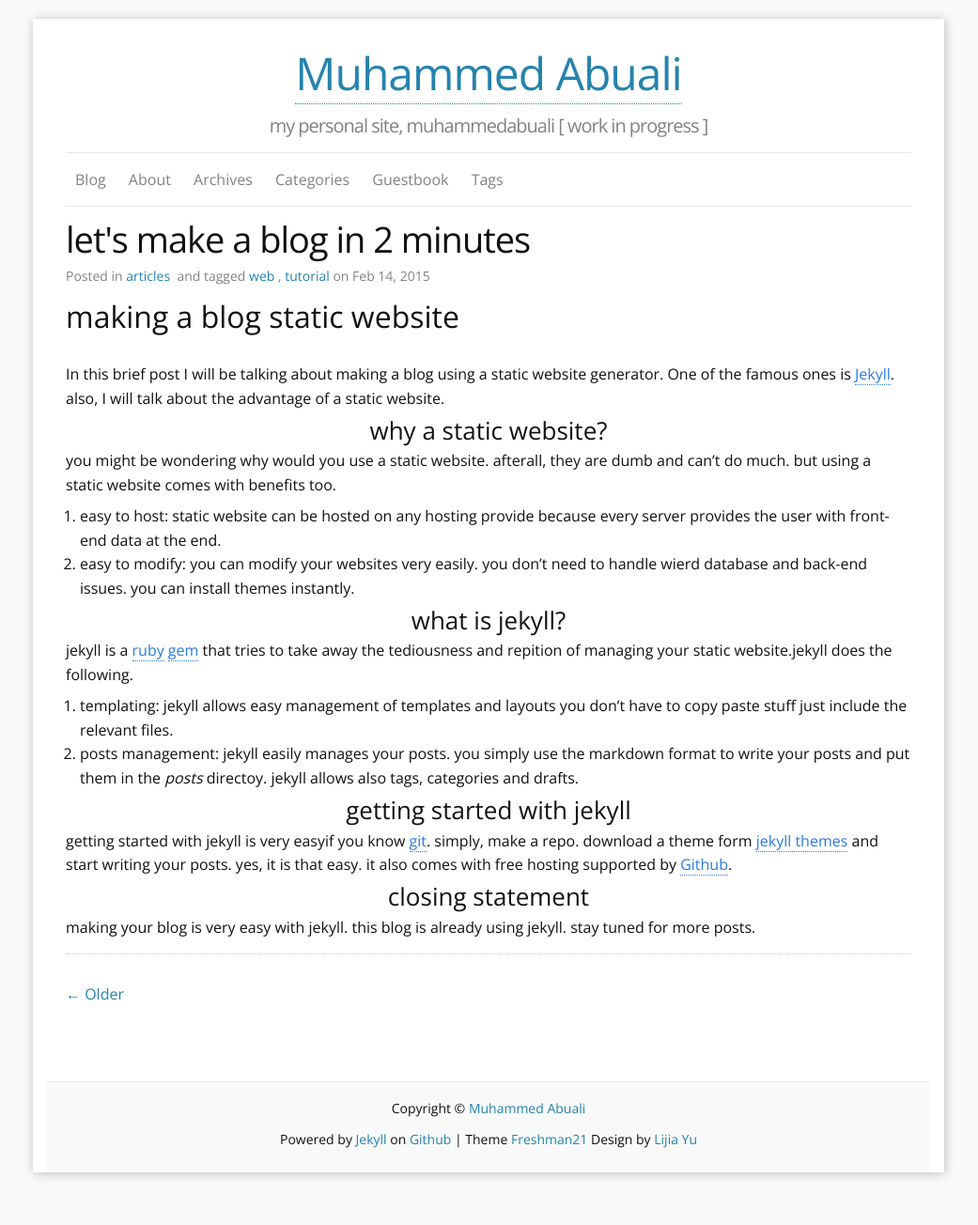
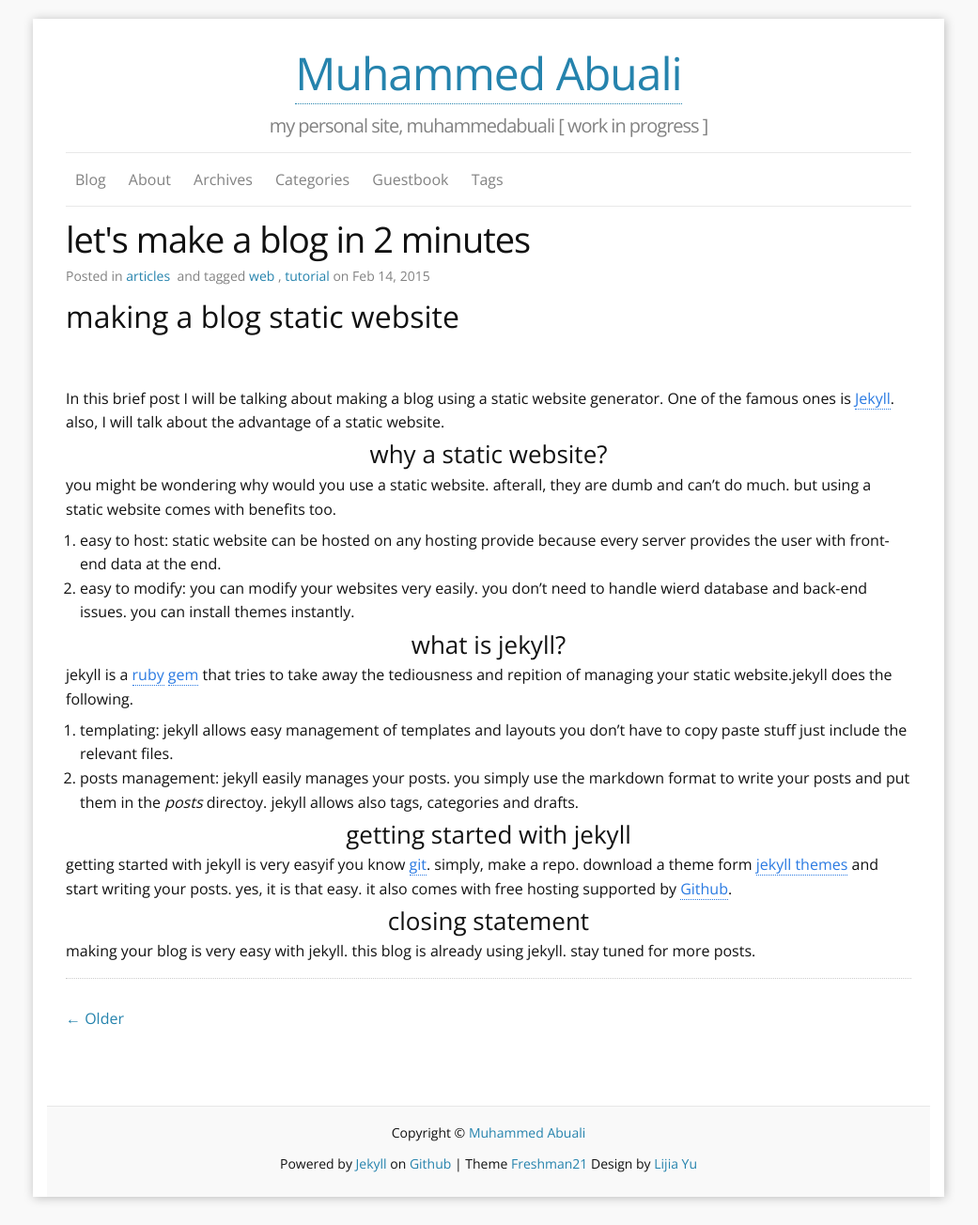
Before and after one commit to muhammedabuali/muhammedabuali.github.io, a Jekyll site: the page built from _posts/2015-02-14-making-a-static-website.md, in a window 1280 px wide. Shown: the whole page at 94% size, without its empty margins (120-1161 px from the left). Built offline with Jekyll 4.4.1, drawn with Linux system fonts in a browser that asks for light colours; comment, search, counter and statistics services are not loaded; before the commit the page ends 1278 px from its top, so only the background shows below that.

Commit message:
change loogs

```diff
--- a/_posts/2015-02-14-making-a-static-website.md
+++ b/_posts/2015-02-14-making-a-static-website.md
@@ -10,6 +10,7 @@ tags:
 
 ## making a blog static website
 <br>
+<br>
 In this brief post I will be talking about making a blog using a static website generator.
 One of the famous ones is [Jekyll](http://jekyllrb.com/). also, I will talk about the advantage of a static website.
 
@@ -17,15 +18,18 @@ One of the famous ones is [Jekyll](http://jekyllrb.com/). also, I will talk abou
 you might be wondering why would you use a static website. afterall, they are dumb and can't do much. but using a static website comes with benefits too.
 1. easy to host: static website can be hosted on any hosting provide because every server provides the user with front-end data at the end.
 2. easy to modify: you can modify your websites very easily. you don't need to handle wierd database and back-end issues. you can install themes instantly.
-
+<br>
 
 ### what is jekyll?
 jekyll is a [ruby](https://en.wikipedia.org/wiki/Ruby_%28programming_language%29) [gem](https://en.wikipedia.org/wiki/RubyGems) that tries to take away the tediousness and repition of managing your static website.jekyll does the following.
 1. templating: jekyll allows easy management of templates and layouts you don't have to copy paste stuff just include the relevant files.
 2. posts management: jekyll easily manages your posts. you simply use the markdown format to write your posts and put them in the _posts_ directoy. jekyll allows also tags, categories and drafts.
+<br>
 
 ### getting started with jekyll
 getting started with jekyll is very easyif you know [git](https://en.wikipedia.org/wiki/Git_(software)). simply, make a repo. download a theme form [jekyll themes](http://jekyllthemes.org/) and start writing your posts. yes, it is that easy. it also comes with free hosting supported by [Github](http://github.com/).
+<br>
 
 ### closing statement
 making your blog is very easy with jekyll. this blog is already using jekyll. stay tuned for more posts.
+<br>
```
